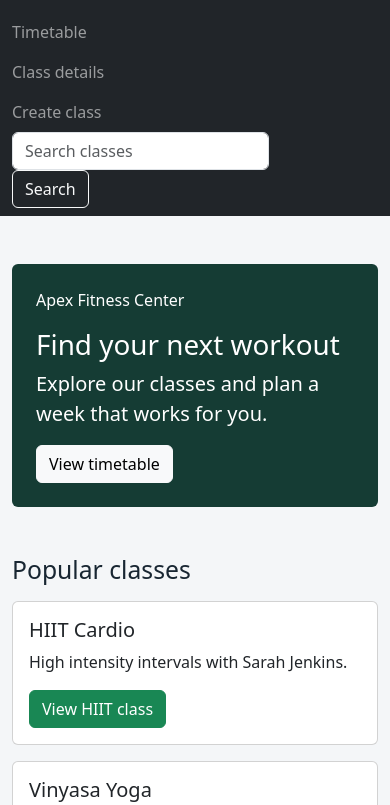
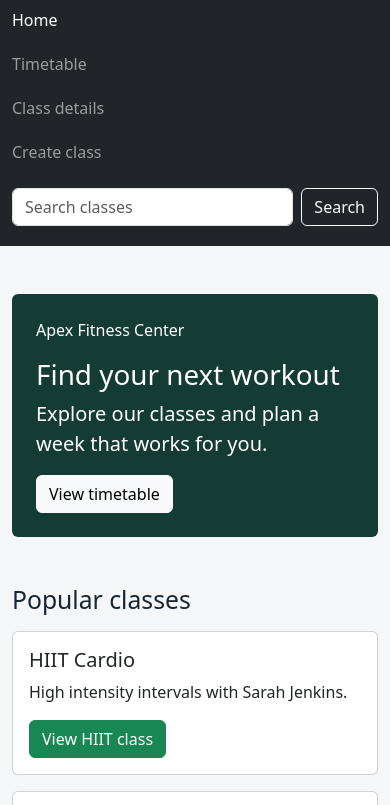
Before and after one commit to userisseif/university-assignment-, a plain HTML site: page index.html in a window 390 px wide. Shown: the part 77-882 px from the top of the page. Drawn offline with nearby package versions, Linux system fonts and the light colour scheme.

Commit message:
Add CSS-only responsive navigation

```diff
--- a/style.css
+++ b/style.css
@@ -1,4 +1,4 @@
-/* Bootstrap does most of the styling. These are our own small changes. */
+/* Bootstrap CSS provides the base layout and components. No JavaScript is required. */
 body {
   background-color: #f4f6f8;
   color: #182632;
@@ -9,9 +9,71 @@
   color: white;
 }
 
-/* Keep keyboard navigation visible. */
-a:focus-visible, button:focus-visible {
-  outline: 3px solid #c87400;
+/* CSS-only responsive navigation. */
+.site-navbar {
+  display: flex;
+  flex-wrap: wrap;
+  align-items: center;
+  gap: 1rem;
+  padding-top: 0.75rem;
+  padding-bottom: 0.75rem;
+}
+
+.site-nav-content {
+  display: flex;
+  flex: 1 1 auto;
+  align-items: center;
+  justify-content: flex-end;
+  gap: 1rem;
+}
+
+.site-nav-links {
+  display: flex;
+  flex-direction: row;
+  flex-wrap: wrap;
+  align-items: center;
+  gap: 0.25rem;
+}
+
+.site-search {
+  display: flex;
+  gap: 0.5rem;
+  align-items: center;
+}
+
+.site-search .form-control {
+  min-width: 12rem;
+}
+
+@media (max-width: 767.98px) {
+  .site-navbar,
+  .site-nav-content,
+  .site-nav-links,
+  .site-search {
+    width: 100%;
+  }
+
+  .site-nav-content {
+    flex-direction: column;
+    align-items: stretch;
+  }
+
+  .site-nav-links {
+    flex-direction: column;
+    align-items: flex-start;
+  }
+
+  .site-search .form-control {
+    min-width: 0;
+  }
+}
+
+/* Keep keyboard navigation clearly visible. */
+a:focus-visible,
+button:focus-visible,
+input:focus-visible,
+select:focus-visible {
+  outline: 3px solid #9b5700;
   outline-offset: 3px;
 }
 
```
